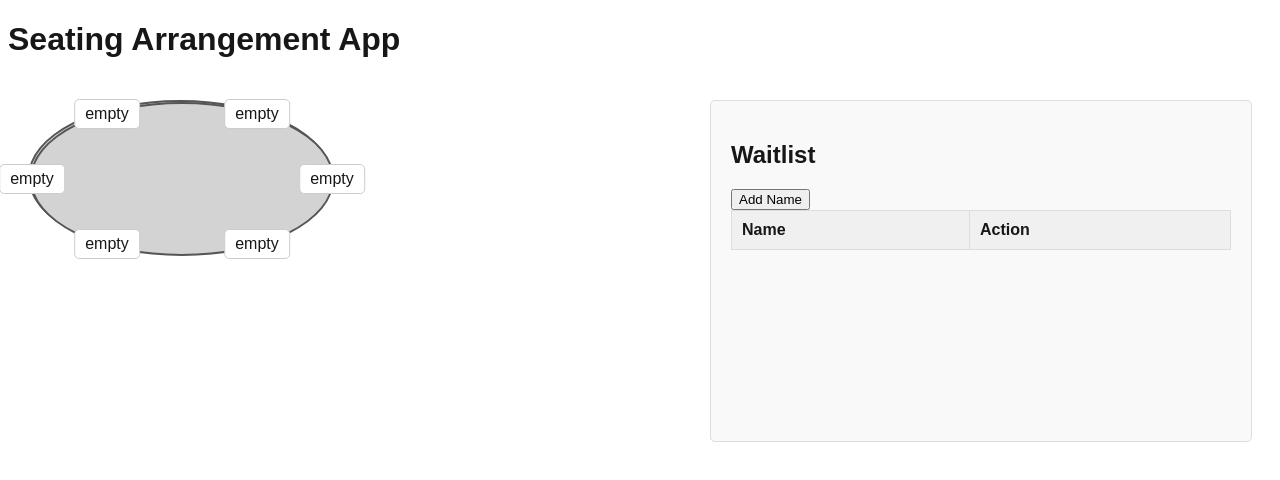
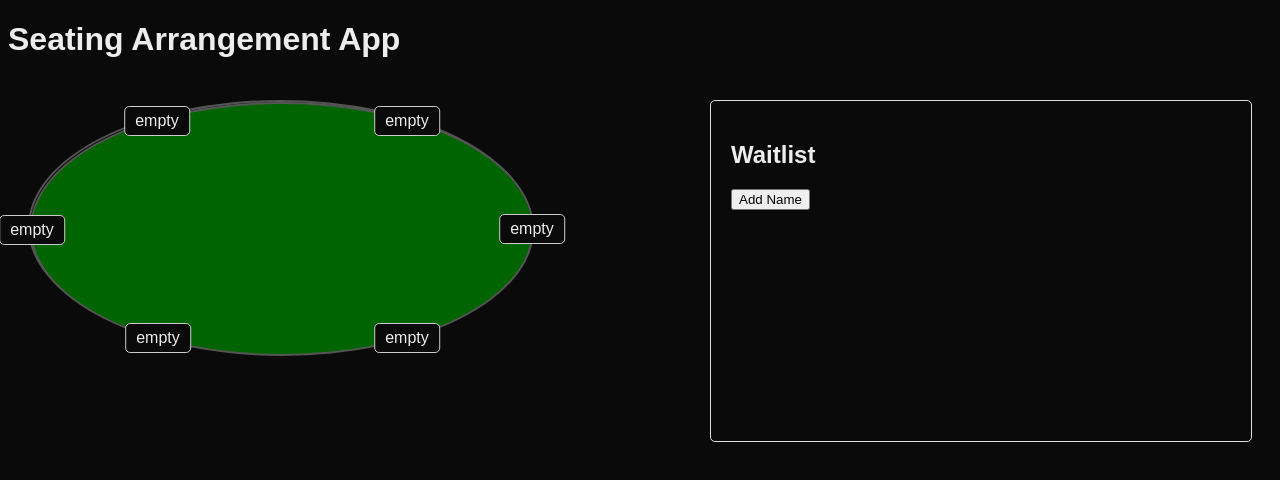
Before and after one commit to awprevite/seating, a Next.js app: page /newpage in a window 1280 px wide. Shown: the top 480 px of the page. Built offline with nearby package versions, Linux system fonts and the light colour scheme.

Commit message:
Fixing sizes and colors

```diff
--- a/src/app/globals.css
+++ b/src/app/globals.css
@@ -1,13 +1,6 @@
 :root {
-  --background: #ffffff;
-  --foreground: #171717;
-}
-
-@media (prefers-color-scheme: dark) {
-  :root {
-    --background: #0a0a0a;
-    --foreground: #ededed;
-  }
+  --background: #0a0a0a;
+  --foreground: #ededed;
 }
 
 body {
@@ -22,13 +15,14 @@ body {
   align-items: flex-start;
   padding: 20px;
   flex-wrap: wrap;
+  gap: 50px;
 }
 
 .table-container {
   position: relative;
-  width: 300px;
-  height: 150px;
-  background-color: #d3d3d3;
+  width: 500px;
+  height: 250px;
+  background-color: var(--background);
   border-radius: 50%;
   border: 2px solid #555;
   margin-right: 20px;
@@ -37,10 +31,10 @@ body {
 
 .table {
   position: relative;
-  width: 300px;
-  height: 150px;
+  width: 500px;
+  height: 250px;
   border-radius: 50%;
-  background-color: #d3d3d3;
+  background-color: darkgreen;
   border: 2px solid #555;
 }
 
@@ -48,7 +42,7 @@ body {
   flex-grow: 1;
   max-width: 500px;
   padding: 20px;
-  background-color: #f9f9f9;
+  background-color: var(--background);
   border: 1px solid #ddd;
   border-radius: 5px;
   overflow-y: auto;
@@ -58,21 +52,24 @@ body {
 .waitlist-table {
   width: 100%;
   border-collapse: collapse;
+  background-color: var(--background);
 }
 
 .waitlist-table th, .waitlist-table td {
   padding: 10px;
   border: 1px solid #ddd;
+  background-color: var(--background);
 }
 
 .waitlist-table th {
   text-align: left;
-  background-color: #f0f0f0;
+  background-color: var(--background);
 }
 
 .waitlist-table button {
   padding: 5px 10px;
   cursor: pointer;
+  background-color: var(--background);
 }
 
 .name {
@@ -84,7 +81,7 @@ body {
   all: unset;
   display: block;
   padding: 5px 10px;
-  background-color: white;
+  background-color: var(--background);
   border: 1px solid #ccc;
   border-radius: 5px;
   text-align: center;
--- a/src/app/newpage/page.tsx
+++ b/src/app/newpage/page.tsx
@@ -20,8 +20,8 @@ export default function NewPage() {
         <div className="table">
           {names.map((name, index) => {
             const angle = (360 / names.length) * index;
-            const x = 150 + 150 * Math.cos((angle * Math.PI) / 180);
-            const y = 75 + 75 * Math.sin((angle * Math.PI) / 180);
+            const x = Math.ceil(250 + 250 * Math.cos((angle * Math.PI) / 180));
+            const y = Math.ceil(125 + 125 * Math.sin((angle * Math.PI) / 180));
 
             return (
               <div
@@ -45,19 +45,10 @@ export default function NewPage() {
         <h2>Waitlist</h2>
         <button onClick={() => addNameToWaitlist("New Name")}>Add Name</button>
         <table className="waitlist-table">
-          <thead>
-            <tr>
-              <th>Name</th>
-              <th>Action</th>
-            </tr>
-          </thead>
           <tbody>
             {waitlist.map((name, index) => (
               <tr key={index}>
                 <td>{name}</td>
-                <td>
-                  <button onClick={() => handleNameClick(name)}>View</button>
-                </td>
               </tr>
             ))}
           </tbody>
```
